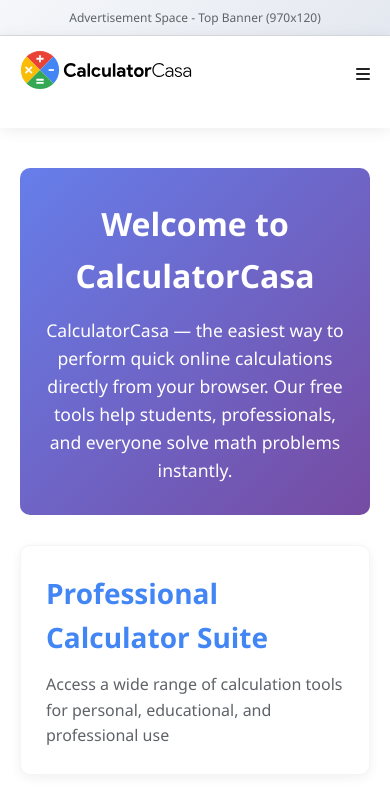
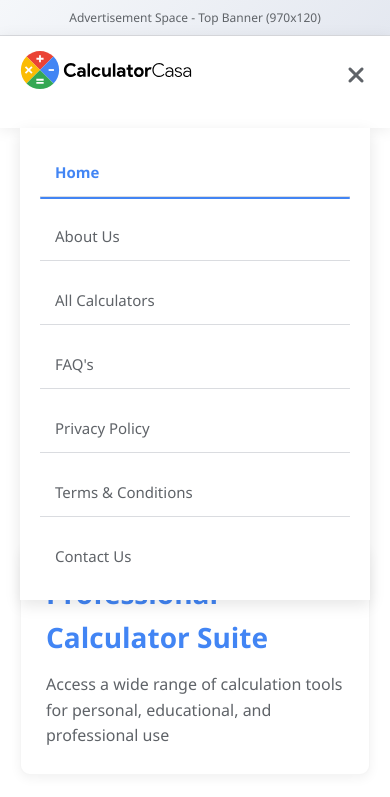
Before and after one commit to naila450saleem/calculator-web, a plain HTML site: page index.html in a window 390 px wide. Both pictures are taken after a click on the element 363 px from the left and 74 px from the top of the page. Shown: the top 797 px of the page. Drawn offline with Linux system fonts and the light colour scheme.

Commit message:
Updated index.html and style.css for layout and design improvements

```diff
--- a/index.html
+++ b/index.html
@@ -51,11 +51,10 @@
           <li><a href="about.html">About Us</a></li>
           <li><a href="calculators.html">All Calculators</a></li>
           <li><a href="faq.html">FAQ's</a></li>
-  <li><a href="contact.html">Contact Us</a></li>
           <li><a href="privacy.html">Privacy Policy</a></li>
           <li><a href="terms.html">Terms & Conditions</a></li>
+          <li><a href="contact.html">Contact Us</a></li>
         </ul>
-
       </nav>
     </div>
   </div>
@@ -66,10 +65,12 @@
     <main  class="container">
         <div class="main-content">
             <div class="content-area">
+
               <section class="welcome-section">
                 <h1>Welcome to CalculatorCasa</h1>
                 <p>CalculatorCasa — the easiest way to perform quick online calculations directly from your browser. Our free tools help students, professionals, and everyone solve math problems instantly.</p>
             </section>
+
                 <!-- Calculator Header -->
                 <div class="calculator-header">
                     <h1>Professional Calculator Suite</h1>
@@ -419,6 +420,59 @@
         </div>
     </footer>
 
+    <script>
+    document.addEventListener("DOMContentLoaded", function () {
+        console.log("Index page loaded - Adding menu toggle");
+
+        // Mobile Menu Toggle
+        const menuToggle = document.querySelector(".menu-toggle");
+        const navMenu = document.querySelector("nav ul");
+
+        console.log("Menu Toggle:", menuToggle);
+        console.log("Nav Menu:", navMenu);
+
+        if (menuToggle && navMenu) {
+            console.log("Adding click event to menu toggle");
+
+            menuToggle.addEventListener("click", function(e) {
+                e.preventDefault();
+                e.stopPropagation();
+                console.log("Menu toggle clicked");
+
+                // Toggle menu visibility
+                navMenu.classList.toggle("show");
+
+                // Change icon
+                const icon = this.querySelector("i");
+                if (navMenu.classList.contains("show")) {
+                    icon.classList.remove("fa-bars");
+                    icon.classList.add("fa-times");
+                    console.log("Menu opened");
+                } else {
+                    icon.classList.remove("fa-times");
+                    icon.classList.add("fa-bars");
+                    console.log("Menu closed");
+                }
+            });
+
+            console.log("Mobile menu setup complete");
+        } else {
+            console.error("Menu elements not found in index.html!");
+        }
+
+        // Active Link Highlight
+        const currentPage = window.location.href;
+        const navLinks = document.querySelectorAll('nav a');
+        navLinks.forEach(link => {
+            if (link.href === currentPage) {
+                link.classList.add('active');
+            }
+        });
+
+        console.log("Index page JavaScript loaded successfully!");
+    });
+    </script>
+
 
 </body>
 </html>
--- a/style.css
+++ b/style.css
@@ -191,9 +191,17 @@
 }
 
 /* Show toggle only on mobile */
+/* Mobile Menu Fix - Replace existing mobile menu styles */
 @media (max-width: 768px) {
     .menu-toggle {
         display: block;
+        cursor: pointer;
+        font-size: 24px;
+        color: var(--dark-gray);
+        padding: 5px;
+        background: none;
+        border: none;
+        z-index: 1001;
     }
 
     nav ul {
@@ -201,15 +209,40 @@
         flex-direction: column;
         background: white;
         position: absolute;
-        top: 65px;
-        right: 20px;
-        padding: 15px;
-        border-radius: 8px;
+        top: 100%;
+        left: 0;
+        right: 0;
+        padding: 20px;
         box-shadow: 0 5px 15px rgba(0,0,0,0.1);
+        z-index: 1000;
+        margin: 0;
     }
 
     nav ul.show {
         display: flex;
+    }
+
+    nav ul li {
+        margin: 0;
+        padding: 0;
+        width: 100%;
+    }
+
+    nav ul li a {
+        display: block;
+        padding: 12px 15px;
+        border-bottom: 1px solid var(--medium-gray);
+        text-decoration: none;
+        width: 100%;
+    }
+
+    nav ul li:last-child a {
+        border-bottom: none;
+    }
+
+    /* Header content adjustment for mobile */
+    .header-content {
+        position: relative;
     }
 }
 
```
Lines whose indentation alone changed are shown as unchanged.
